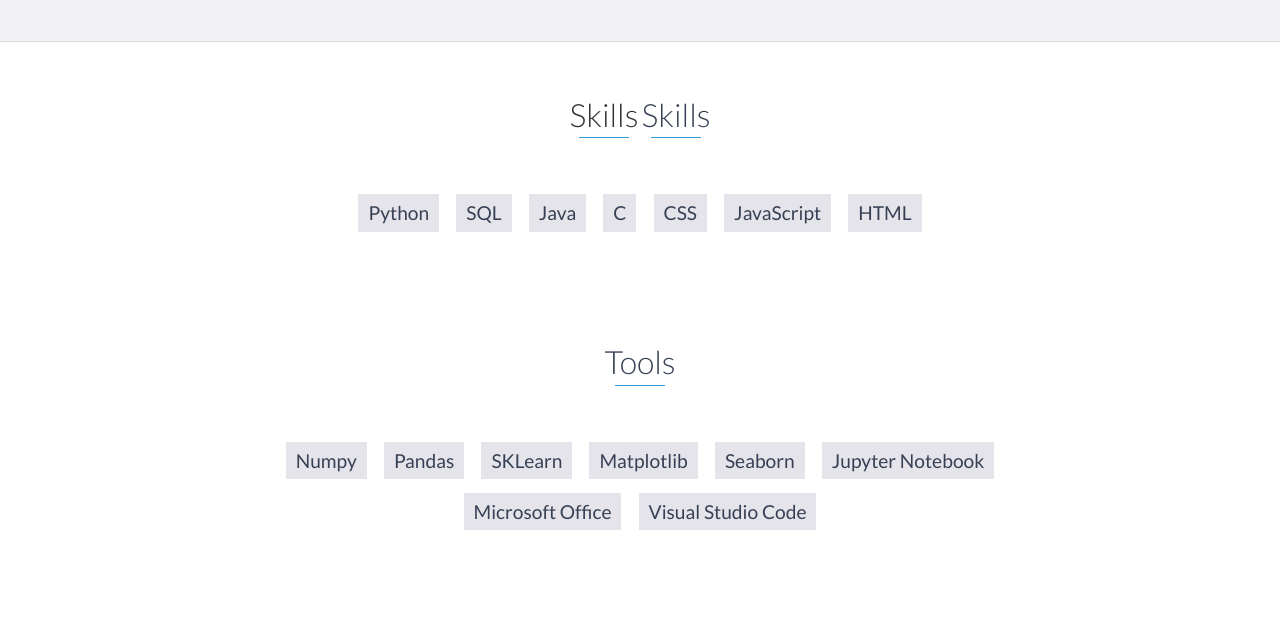
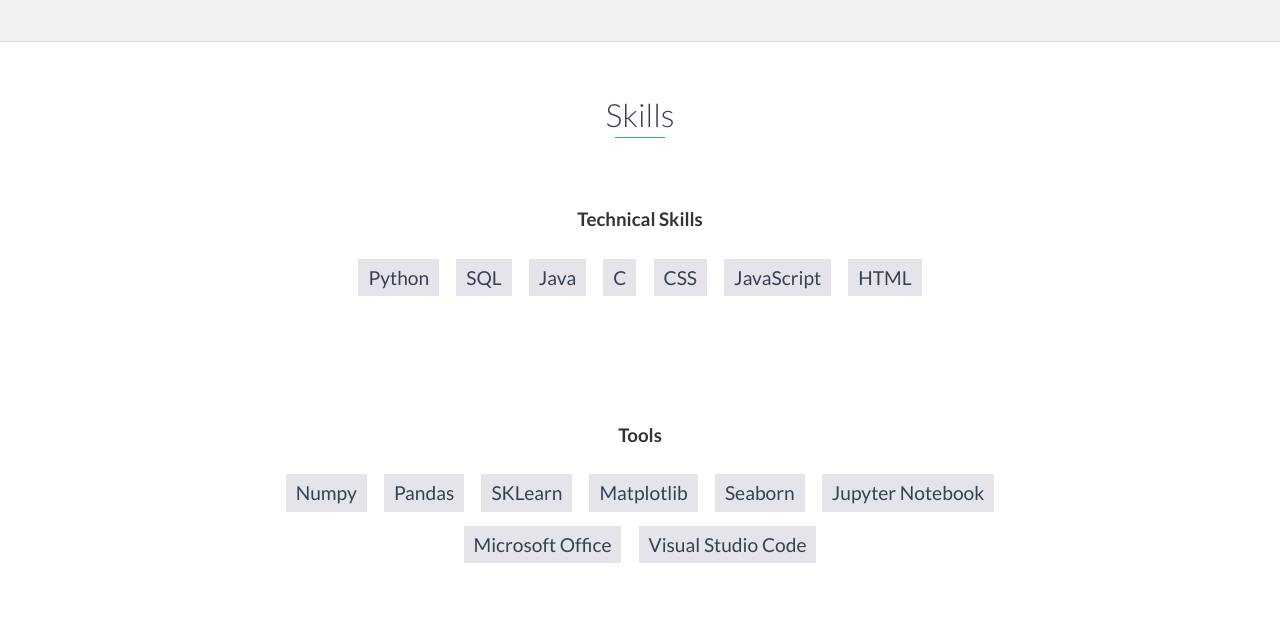
Before and after one commit to Dennis2252/Dennis2252.github.io, a website: page index.html in a window 1280 px wide. Shown: the part 2080-2714 px from the top of the page. Drawn offline with nearby package versions, Linux system fonts and the light colour scheme.

Commit message:
Update index.html

```diff
--- a/index.html
+++ b/index.html
@@ -125,8 +125,8 @@
 
 
     <div id="skills">
-        <h1 class="heading">Skills</h1>
         <h2 class="heading">Skills</h2>
+        <h3>Technical Skills</h3>
         <ul>
             <li>Python</li>
             <li>SQL</li>
@@ -139,7 +139,7 @@
     </div>
     <!-- End #skills -->
     <div id="skills">
-        <h2 class="heading">Tools</h2>
+        <h3>Tools</h3>
         <ul>
             <li>Numpy</li>
             <li>Pandas</li>
```
